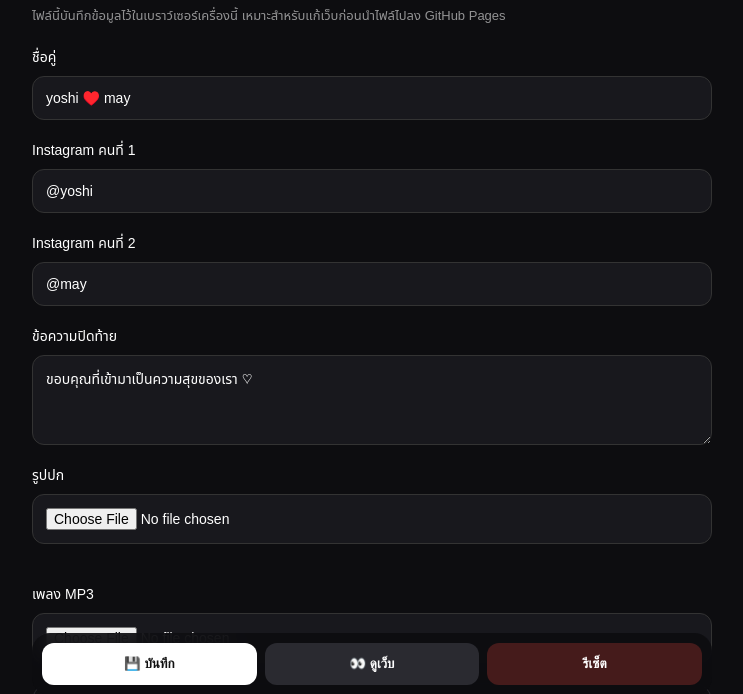
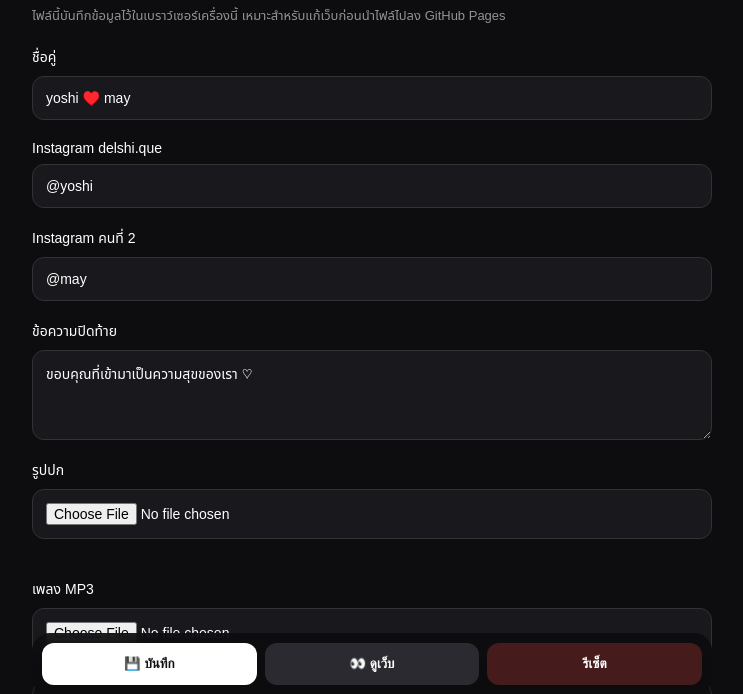
Before and after one commit to Yoshikun120/Yoshi-may, a plain HTML site: page editor.html in a window 1280 px wide. Shown: the part 93-787 px from the top of the page, without its empty margins (268-1011 px from the left). Drawn offline with Linux system fonts and the light colour scheme.

Commit message:
Update editor.html

```diff
--- a/editor.html
+++ b/editor.html
@@ -2,7 +2,7 @@
 <html lang="th"><head><meta charset="utf-8"><meta name="viewport" content="width=device-width,initial-scale=1"><title>แก้ไขเว็บ | yoshi ♥️ may</title><link rel="stylesheet" href="editor.css"></head>
 <body><div class="wrap"><h1>แก้ไขเว็บ 💕</h1><p class="hint">ไฟล์นี้บันทึกข้อมูลไว้ในเบราว์เซอร์เครื่องนี้ เหมาะสำหรับแก้เว็บก่อนนำไฟล์ไปลง GitHub Pages</p>
 <label>ชื่อคู่<input id="coupleName"></label>
-<label>Instagram คนที่ 1<input id="ig1"></label><label>Instagram คนที่ 2<input id="ig2"></label>
+<label>Instagram delshi.que<input id="ig1"></label><label>Instagram คนที่ 2<input id="ig2"></label>
 <label>ข้อความปิดท้าย<textarea id="ending"></textarea></label>
 <label>รูปปก <input id="cover" type="file" accept="image/*"></label><img id="coverPreview" class="preview">
 <label>เพลง MP3 <input id="music" type="file" accept="audio/mpeg,audio/mp3"></label>
```
